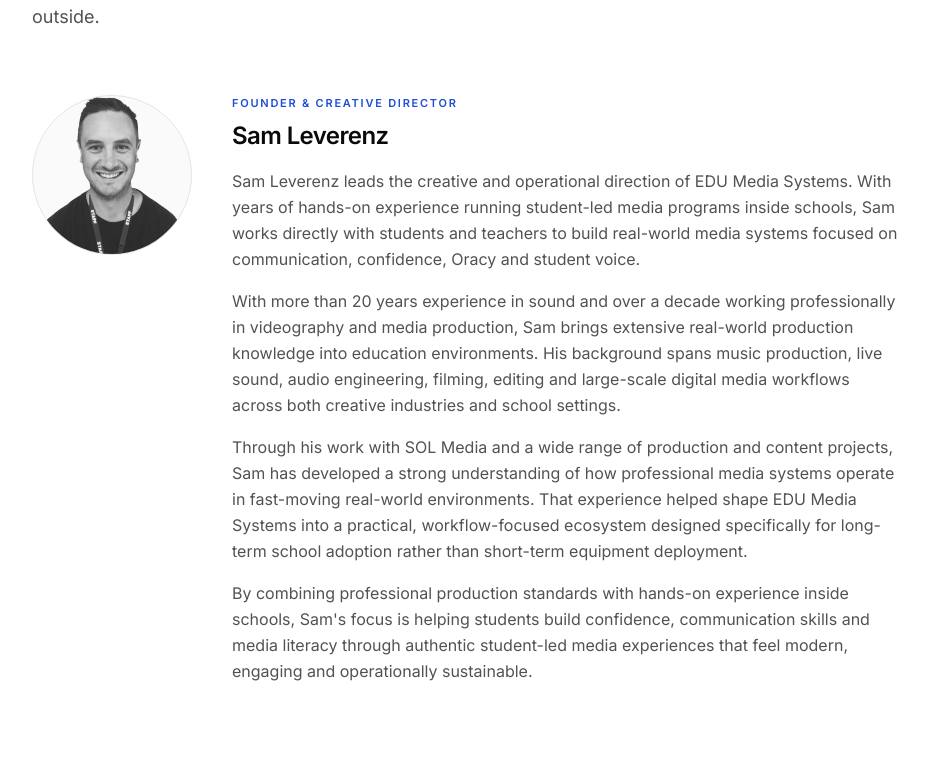
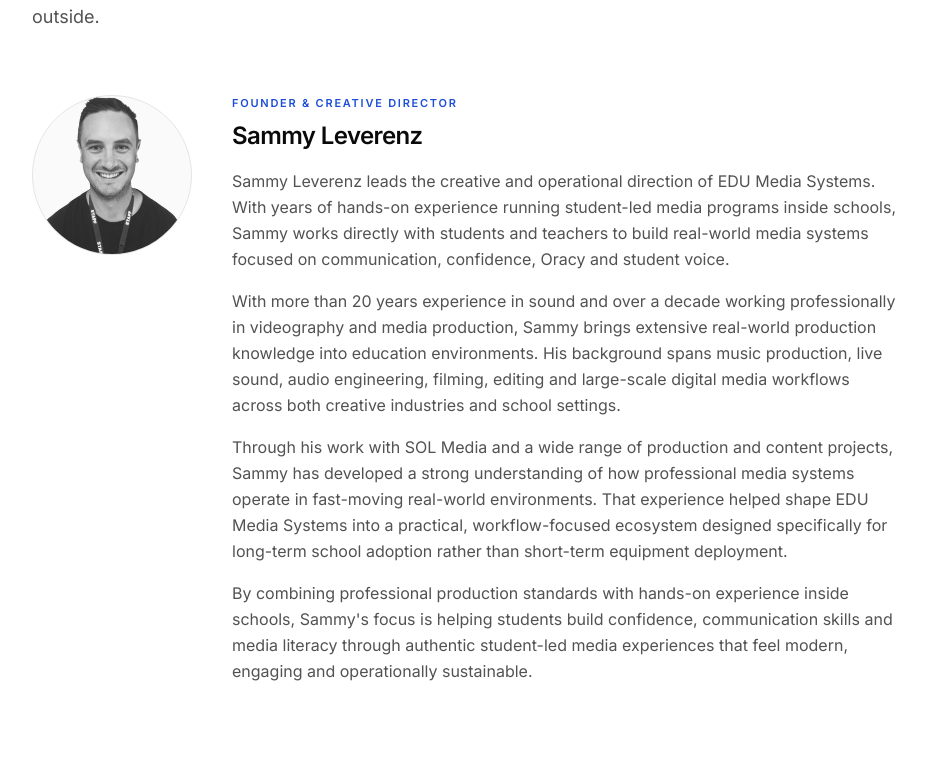
Before and after one commit to SpiceOfLifeMedia/edu-media-systems, a React (Vite) app: page / in a window 1280 px wide. Shown: the part 10445-11209 px from the top of the page, without its empty margins (72-1000 px from the left). Built offline with nearby package versions, Linux system fonts and the light colour scheme.

Commit message:
Founders: rename Sam → Sammy Leverenz

```diff
--- a/src/pages/Pitch.tsx
+++ b/src/pages/Pitch.tsx
@@ -1127,7 +1127,7 @@ const slides: SlideEntry[] = [
           {[
             {
               img: founderSam,
-              name: "Sam Leverenz",
+              name: "Sammy Leverenz",
               role: "Founder & Creative Director",
               bio: "Over 20 years in sound and more than a decade in professional videography and media production, bringing real-world media systems into education through student-led communication infrastructure.",
               imgFilter: "saturate(0.7) contrast(1.04) brightness(0.78) hue-rotate(-6deg)",
--- a/src/sections/Founder.tsx
+++ b/src/sections/Founder.tsx
@@ -2,14 +2,14 @@ import { Section, Eyebrow, Body } from "../lib/components";
 
 const founders = [
   {
-    name: "Sam Leverenz",
+    name: "Sammy Leverenz",
     title: "Founder & Creative Director",
     image: "/founder-sam.png",
     paragraphs: [
-      "Sam Leverenz leads the creative and operational direction of EDU Media Systems. With years of hands-on experience running student-led media programs inside schools, Sam works directly with students and teachers to build real-world media systems focused on communication, confidence, Oracy and student voice.",
-      "With more than 20 years experience in sound and over a decade working professionally in videography and media production, Sam brings extensive real-world production knowledge into education environments. His background spans music production, live sound, audio engineering, filming, editing and large-scale digital media workflows across both creative industries and school settings.",
-      "Through his work with SOL Media and a wide range of production and content projects, Sam has developed a strong understanding of how professional media systems operate in fast-moving real-world environments. That experience helped shape EDU Media Systems into a practical, workflow-focused ecosystem designed specifically for long-term school adoption rather than short-term equipment deployment.",
-      "By combining professional production standards with hands-on experience inside schools, Sam's focus is helping students build confidence, communication skills and media literacy through authentic student-led media experiences that feel modern, engaging and operationally sustainable.",
+      "Sammy Leverenz leads the creative and operational direction of EDU Media Systems. With years of hands-on experience running student-led media programs inside schools, Sammy works directly with students and teachers to build real-world media systems focused on communication, confidence, Oracy and student voice.",
+      "With more than 20 years experience in sound and over a decade working professionally in videography and media production, Sammy brings extensive real-world production knowledge into education environments. His background spans music production, live sound, audio engineering, filming, editing and large-scale digital media workflows across both creative industries and school settings.",
+      "Through his work with SOL Media and a wide range of production and content projects, Sammy has developed a strong understanding of how professional media systems operate in fast-moving real-world environments. That experience helped shape EDU Media Systems into a practical, workflow-focused ecosystem designed specifically for long-term school adoption rather than short-term equipment deployment.",
+      "By combining professional production standards with hands-on experience inside schools, Sammy's focus is helping students build confidence, communication skills and media literacy through authentic student-led media experiences that feel modern, engaging and operationally sustainable.",
     ],
   },
   {
@@ -70,7 +70,7 @@ export default function Founder() {
 
       <div className="mt-16 border-t border-line pt-10">
         <p className="max-w-3xl text-base sm:text-lg leading-relaxed text-ink-muted">
-          Together, Sam and Tom combine real-world production experience with
+          Together, Sammy and Tom combine real-world production experience with
           education-focused operational strategy to help schools build modern
           communication ecosystems centred around student voice, confidence
           and participation.
```
